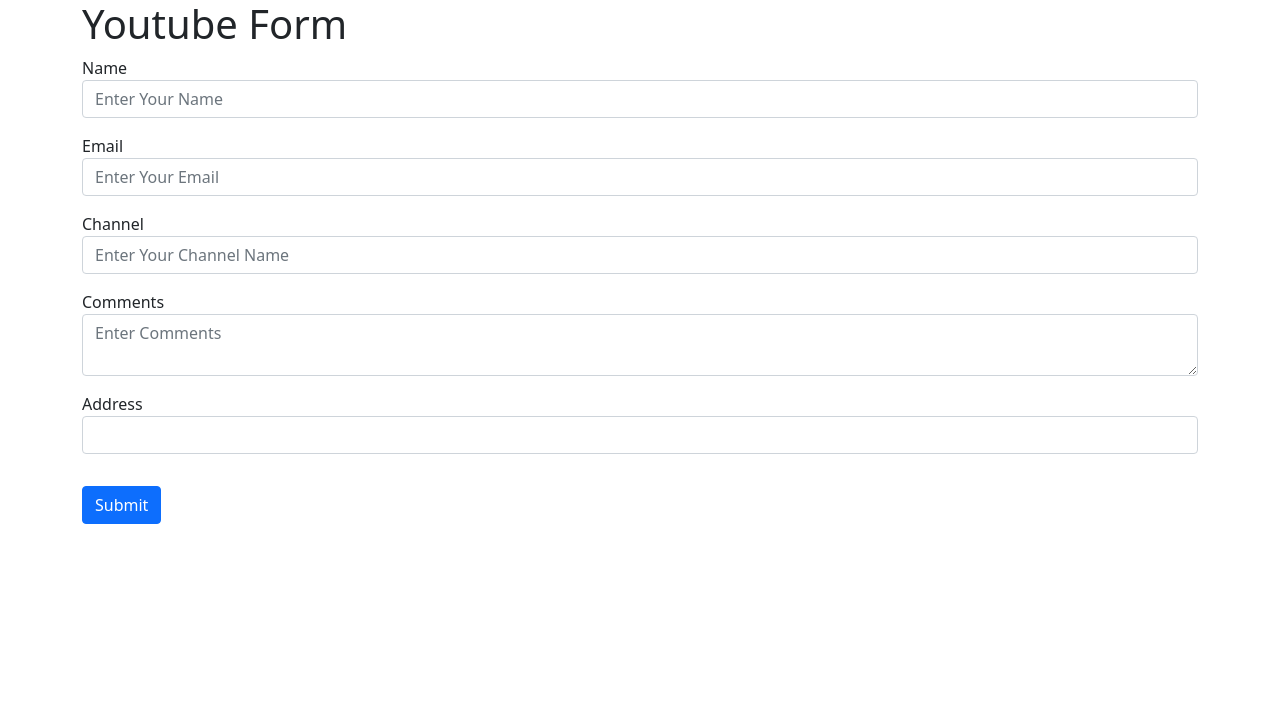
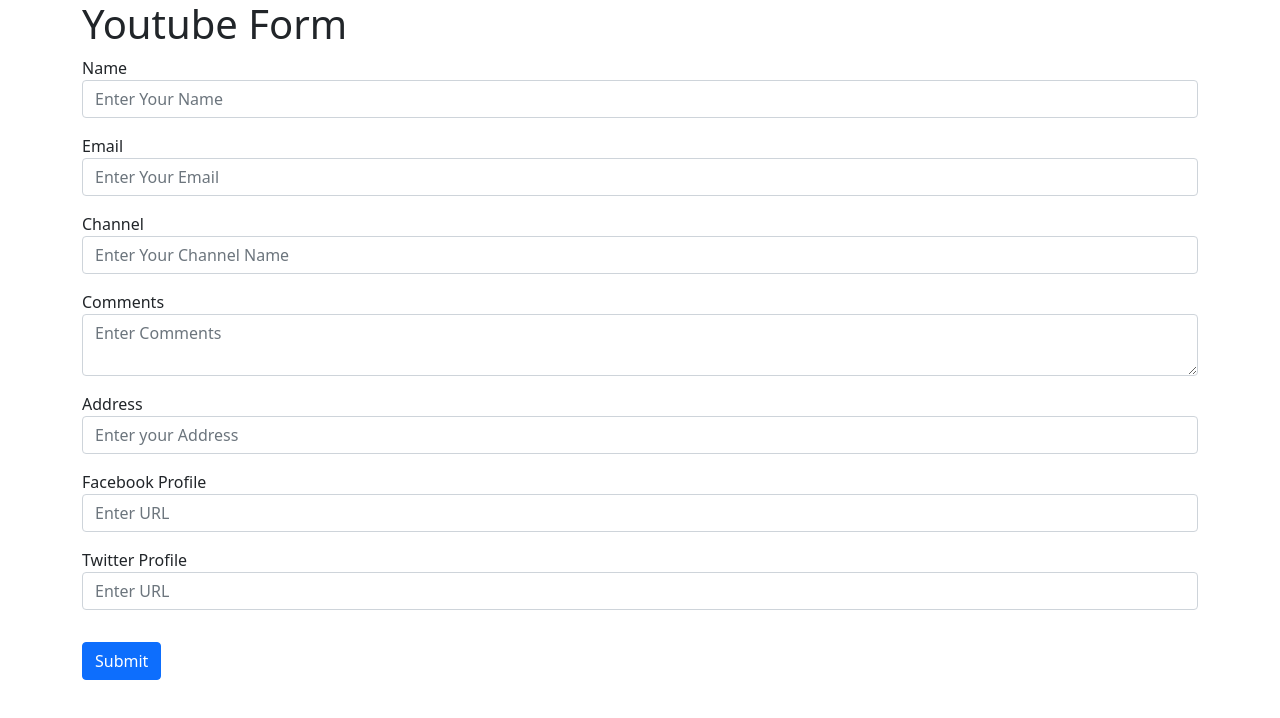
Before and after one commit to AnushkaNemishte/react-formik, a React (Create React App) app: page / in a window 1280 px wide. Shown: the top 718 px of the page. Built offline with nearby package versions, Linux system fonts and the light colour scheme.

Commit message:
NESTED OBJECTS

```diff
--- a/src/Components/ValidationSchema.js
+++ b/src/Components/ValidationSchema.js
@@ -4,7 +4,11 @@
     name:Yup.string().required('Name is required'),
     email:Yup.string().email("Invalide Email Format").required("Required"),
     channel:Yup.string().required("channel is Required"),
-    address:Yup.string().required("Required")
+    address:Yup.string().required("Required"),
+    social:Yup.object().shape({
+        facebook:Yup.string().required("Required"),
+        twitter:Yup.string().required("Required")
+    })
 })
 
 export default ValidationSchema;
--- a/src/Components/YoutubeForm.js
+++ b/src/Components/YoutubeForm.js
@@ -10,6 +10,10 @@
   channel: "",
   comments: "",
   address: "",
+  social:{
+    facebook:"",
+    twitter:""
+  }
 }
 
 const onSubmit = (values) => {
@@ -81,7 +85,7 @@
                   console.log("props", props)
                   return (
                     <div>
-                      <input className='form-control' id='address' {...field} />
+                      <input className='form-control' id='address' {...field} placeholder='Enter your Address' />
                       {meta.touched && meta.error ?
                         <div className='error'>{meta.error}</div> : null}
                     </div>
@@ -90,6 +94,29 @@
               }
             </Field>
           </div>
+          <div className='form-group mb-3'>
+            <label htmlFor="facebook">Facebook Profile</label>
+            <Field
+              type="text"
+              className='form-control'
+              name='social.facebook'
+              id='facebook'
+              placeholder='Enter URL'
+            />
+            <ErrorMessage name='social.facebook' component={TextError}/>
+          </div>
+          <div className='form-group mb-3'>
+            <label htmlFor="twitter">Twitter Profile</label>
+            <Field
+              type="text"
+              className='form-control'
+              name='social.twitter'
+              id='twitter'
+              placeholder='Enter URL'
+            />
+            <ErrorMessage name='social.twitter' component={TextError}/>
+          </div>
+
 
           <Button className='mt-3' type='submit' variant='primary'>Submit</Button>
         </Form>
```
